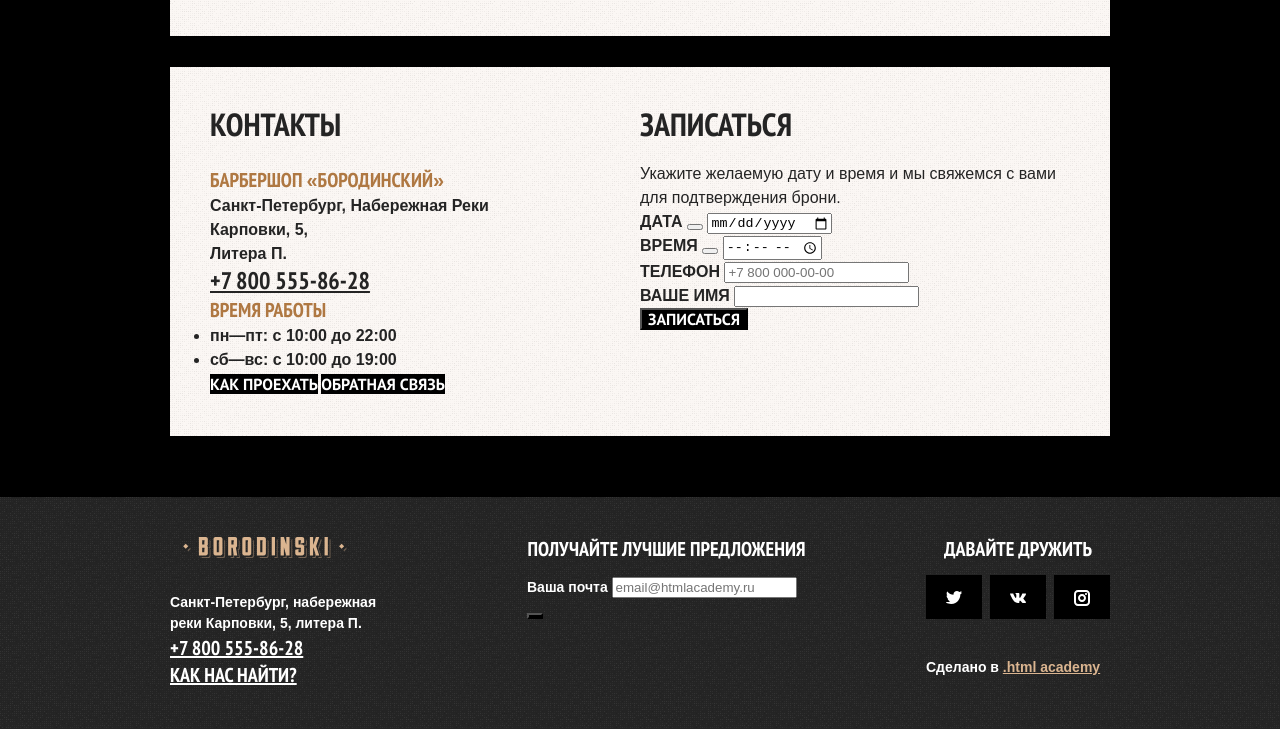
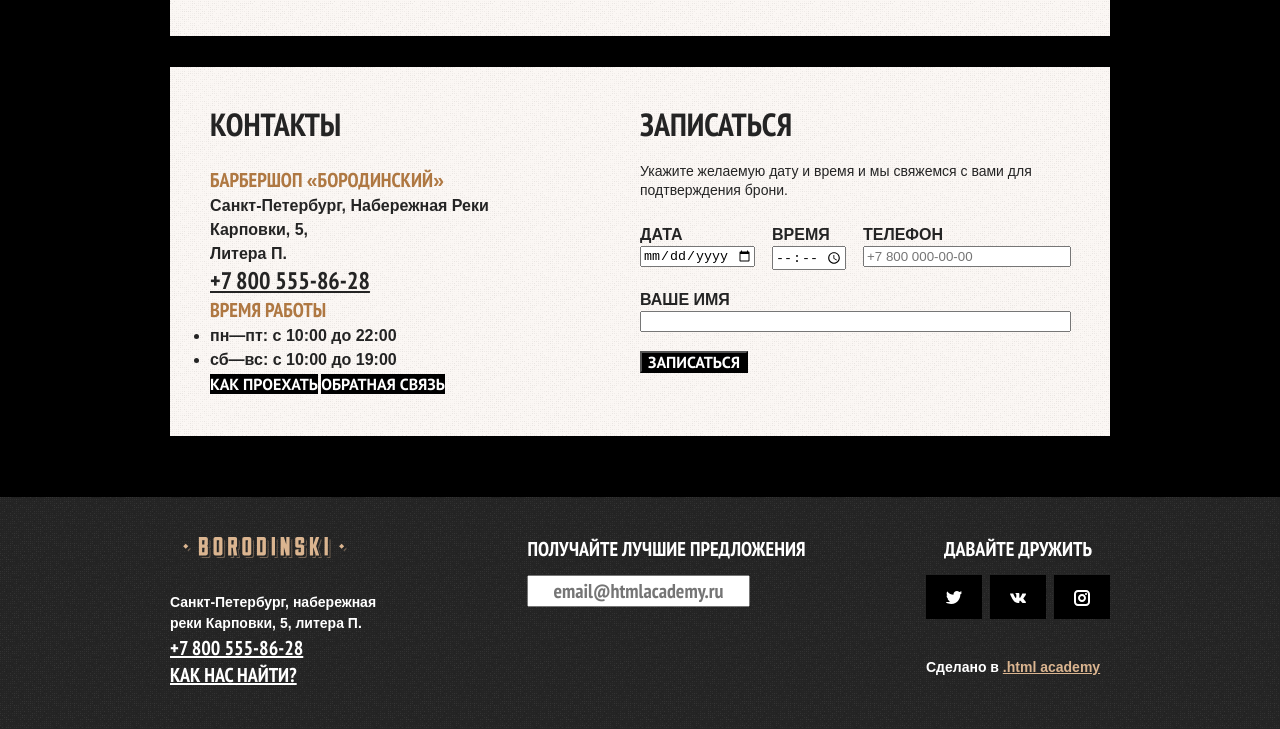
Before and after one commit to AndreyIgnite/barber, a plain HTML site: page index.html in a window 1280 px wide. Shown: the part 984-1713 px from the top of the page. Drawn offline with Linux system fonts and the light colour scheme.

Commit message:
каталог на гридах, форма подписки на гридах

```diff
--- a/index.html
+++ b/index.html
@@ -3,8 +3,9 @@
   <head>
     <meta charset="utf-8">
     <title>Барбершоп Бородинский</title>
+    <!-- <link rel="stylesheet" href="styles/reset.css"> -->
     <link rel="stylesheet" href="styles/styles.css">
-    <!-- <link rel="stylesheet" href="styles/reset.css"> -->
+
 
   </head>
   <body class="body-container">
@@ -115,30 +116,33 @@
             <h2 class="appointment-title">Записаться</h2>
             <p class="timerec">Укажите желаемую дату и время и мы свяжемся с вами для подтверждения брони.</p>
               <form class="appointment-form" action="#" method="post">
-                <p class="appointment-form-date">
-                  <span class="form-label from-label-icon">
-                    <label for="form-date">Дата</label>
-                    <button class="info" type="button"><span class="invisible-element">Доп информация</span></button>
-                  </span>
+                <p class="field-group appointment-form-date">
+                    <label class="form-label" for="label form-date">Дата
+                      <button class="info" type="button">
+                        <span class="invisible-element">Доп информация</span>
+                        </button>
+                    </label>
                     <input type="date" name="date" id="form-date">
                 </p>
-                <p class="appointment-form-time">
-                  <span class="form-label form-label-icon">
-                    <label for="form-time">Время</label>
-                    <button class="info"><span class="invisible-element">Доп информация</span></button>
-                  </span>
+                <p class="field-group appointment-form-time">
+                    <label class="form-label" for="label form-time">Время
+                      <button class="info">
+                        <span class="invisible-element">Доп информация</span>
+                      </button>
+                    </label>
                     <input type="time" name="time" id="form-time">
                 </p>
-                <p class="appointment-form-number">
+                <p class="field-group appointment-form-number">
                   <label  class="form-label" for="form-phone">Телефон</label>
                   <input type="tel" name="phone" id="form-phone" placeholder="+7 800 000-00-00">
                 </p>
-                <p class="appointment-form-name">
+                <p class="field-group appointment-form-name">
                   <label class="form-label" for="form-name">Ваше Имя</label>
                   <input type="tel" name="name" id="form-name">
                 </p>
+                <button class="button button-appointment" type="submit">Записаться</button>
               </form>
-            <button class="button button-appointment" type="submit">Записаться</button>
+
           </section>
         </div>
       </div>
@@ -158,7 +162,7 @@
           <h2 class="page-footer-title">Получайте лучшие предложения</h2>
           <form class="page-footer-form" action="#" method="post">
             <p>
-              <label for="e-mail">Ваша почта</label>
+              <label for="e-mail"><span class="invisible-element">Ваша почта</span></label>
               <input type="text" name="e-mail" id="e-mail" placeholder="email@htmlacademy.ru">
             </p>
           </form>
--- a/styles/styles.css
+++ b/styles/styles.css
@@ -144,7 +144,7 @@ body {
 .navigation {
   display: flex;
   margin: 0 auto;
-  width: 1020px;
+  width: 940px;
   padding: 0 40px;
 }
 
@@ -162,8 +162,8 @@ body {
 
 .nav-user {
   max-width: 188px;
+  justify-content: flex-end;
   margin-left: auto;
-  /* justify-content: end; */
 }
 
 .page-container {
@@ -324,15 +324,52 @@ body {
 }
 
 .appointment-form {
-  color: #595959;
+  display: grid;
+  grid-template-columns: 115px 74px 208px;
+  gap: 19px 17px;
+}
+
+.appointment-form-name {
+  grid-column: 1 / -1;
 }
 
 .form-label {
+  text-transform: uppercase;
+  font-style: normal;
   font-weight: 700;
   font-size: 16px;
   line-height: 22px;
-  text-transform: uppercase;
-  color: #242424;
+}
+
+.button-appointment {
+  grid-column: 1 / -1;
+  justify-self: start;
+}
+
+.field-group {
+  display: flex;
+  flex-direction: column;
+
+
+}
+
+.field-group label,
+.field-group input {
+  display: block;
+}
+
+.timerec {
+  padding-bottom: 24px;
+
+  font-size: 14px;
+  line-height: 19px;
+  font-style: normal;
+  font-weight: 400;
+
+}
+
+.appointment-form  .info {
+  display: none;
 }
 
 .footer-container {
@@ -360,9 +397,17 @@ body {
 }
 
 .subscription {
+  display: flex;
+  flex-direction: column;
   width: 279px;
-  /* outline: 5px solid rgba(255, 99, 78, 0.5);
-    outline-offset: -5px; */
+}
+
+.button-subscribe {
+  display: block;
+  border: 0;
+  padding: 0;
+  max-width: 56px;
+  max-height: 44px;
 }
 .about-text2 {
   margin-top: 36px;
@@ -375,6 +420,28 @@ body {
   /* outline: 5px solid rgba(255, 99, 78, 0.5);
     outline-offset: -5px; */
 }
+
+.page-footer-form {
+  display: grid;
+  grid-template-columns: auto 56px;
+}
+
+.page-footer-form p {
+  display: flex;
+  flex-direction: column;
+}
+
+.page-footer-form p input{
+  height: 100%;
+  text-align: center;
+  font-family: "PT Sans Narrow", sans-serif;
+  font-size: 20px;
+  font-style: normal;
+  font-weight: 700;
+  line-height: 24px;
+
+}
+
 
 .page-footer a {
   color: #ffffff;
@@ -488,9 +555,6 @@ body {
 
 .catalog-products {
   display: flex;
-
-  outline: 3px solid rgba(97, 3, 247, 0.5);
-  outline-offset: -3px;
 }
 
 .catalog-right-column {
@@ -565,15 +629,25 @@ body {
 }
 
 .product-list {
-    margin-bottom: 24px;
-    list-style-type: none;
+  display: grid;
+  grid-template-columns: repeat(3, 220px);
+  gap: 20px;
+  list-style-type: none;
+  margin-bottom: 24px;
+
+}
+
+.sorting-container, .product-card, .pagination-container {
+  box-shadow: 0px 4px 8px 0px rgba(79, 70, 60, 0.16);
 }
 
 .product-card {
+  width: 220px;
   background-color: #ffffff;
-  /* background-image: url(../image/bg-noisy.png); */
   color: #000000;
+
 }
+
 .product-card-title {
   color: #000000;
   font-size: 16px;
@@ -600,19 +674,12 @@ body {
 
     background-color: #ffffff;
     color: #000000;
-
-    outline: 3px solid rgba(97, 3, 247, 0.5);
-    outline-offset: -3px;
-    }
+}
 
 .pagination {
     display: flex;
     margin-right: auto;
     list-style-type: none;
-}
-
-.pagination-item:not(:last-child) {
-    margin-right: 8px;
 }
 
 .pagination-link {
@@ -644,3 +711,12 @@ body {
   color: #000000;
   background-color: #ffffff;
 }
+
+
+.pagination-item {
+  margin-right: 8px;
+}
+
+.pagination-item:last-child {
+  margin-right: 0px;
+}
```
Also changed, not shown: catalog.html (+6 -2 lines), image/info.svg (added), image/Лейбл.svg (added), image/Покой.svg (added).
